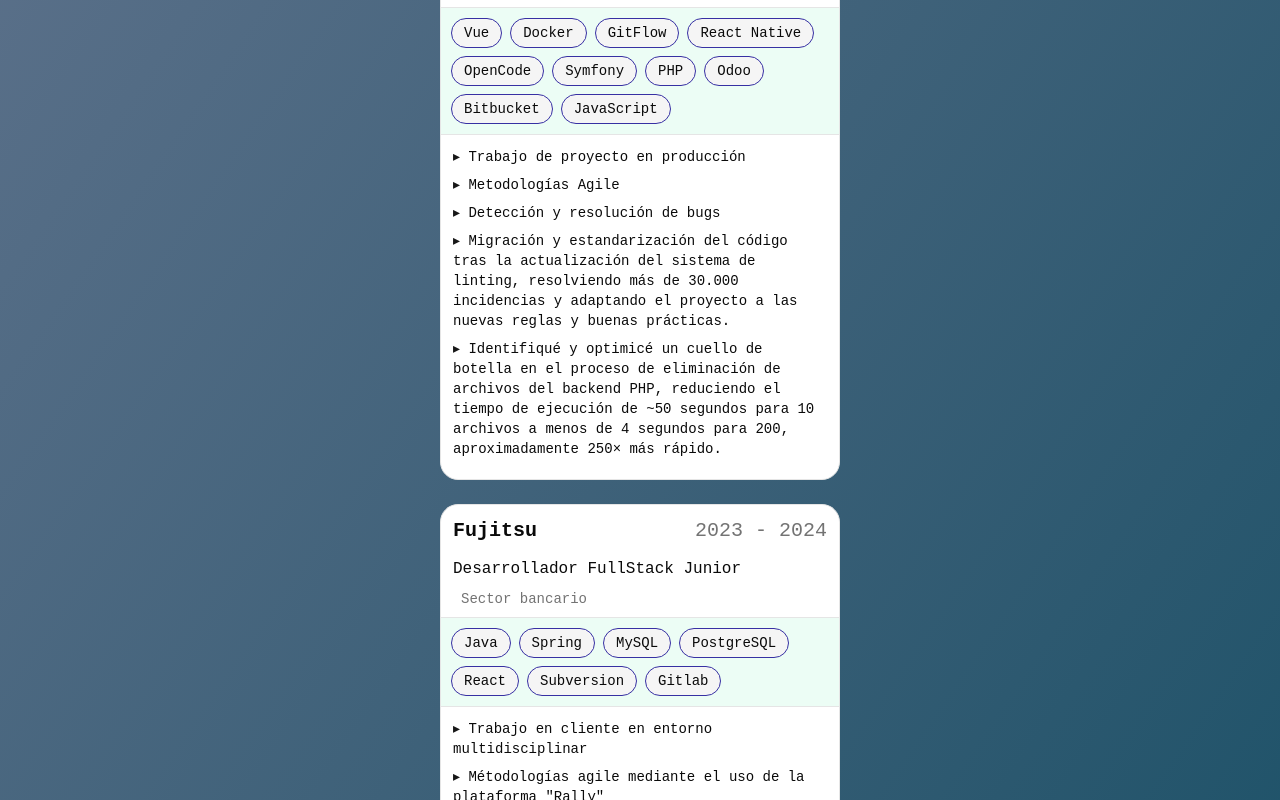
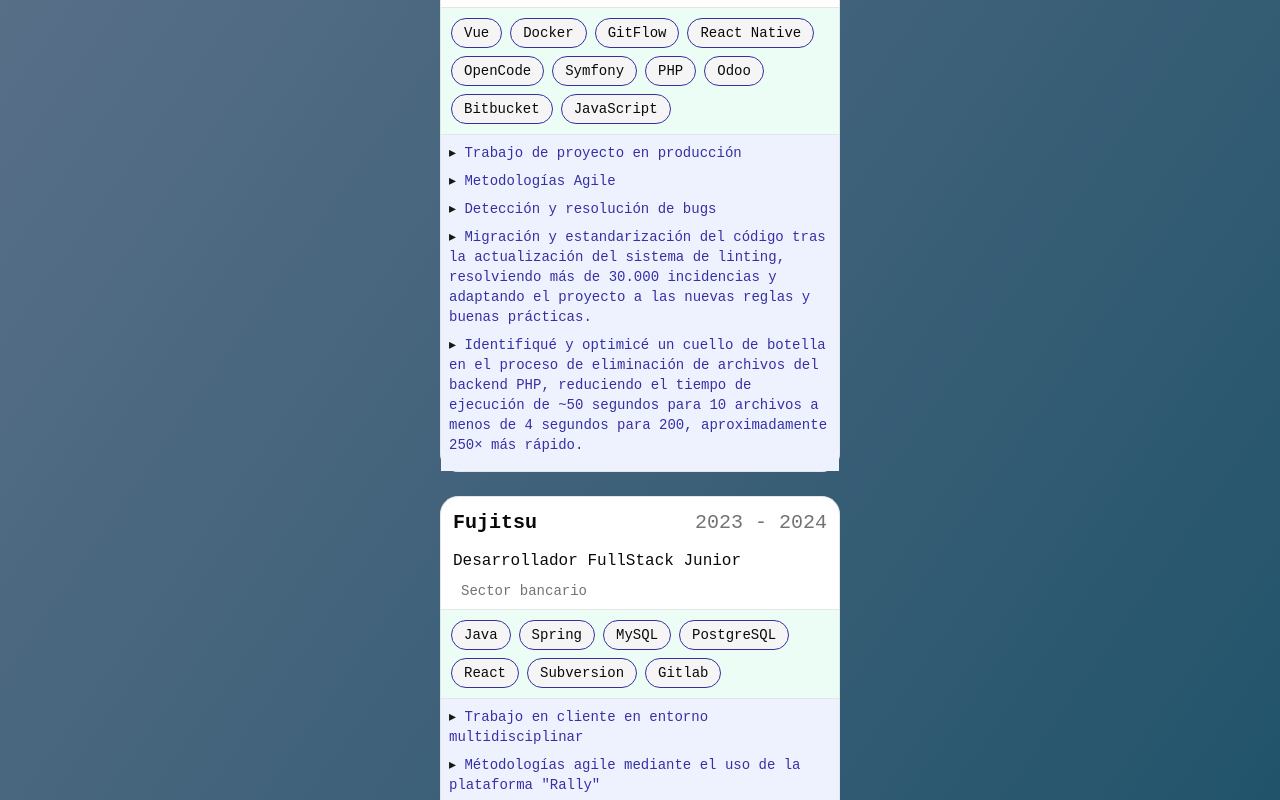
Before and after one commit to CarlosRamosDeveloper/portfolio, a React (Vite) app: page /experience in a window 1280 px wide. Shown: the part 500-1300 px from the top of the page. Built offline with nearby package versions, Linux system fonts and the light colour scheme.

Commit message:
implemented colors at job description

```diff
--- a/src/index.css
+++ b/src/index.css
@@ -97,8 +97,8 @@
     --foreground: oklch(0.985 0 0);
     --card: oklch(0.205 0 0);
     --card-foreground: oklch(0.985 0 0);
-    --card-secondary: #eef2ff;
-    --card-secondary-foreground: #3730a3;
+    --card-secondary: #3730a3;
+    --card-secondary-foreground:  #eef2ff;
     --card-details: #052e1b;
     --card-details-foreground: #d1fae5;
     --popover: oklch(0.205 0 0);
--- a/src/portfolio/pages/experience/components/ExperienceDescription.tsx
+++ b/src/portfolio/pages/experience/components/ExperienceDescription.tsx
@@ -4,7 +4,7 @@
 
 export const ExperienceDescription = ({ description }: Props) => {
   return (
-    <div className="px-2 pl-2 pb-2 text-sm">
+    <div className="px-2 pl-2 pb-2 text-sm text-card-secondary-foreground">
       <span className="text-primary">▸ </span>
       {description}
     </div>
--- a/src/portfolio/pages/experience/components/ExperienceDescriptionList.tsx
+++ b/src/portfolio/pages/experience/components/ExperienceDescriptionList.tsx
@@ -10,7 +10,7 @@
   return (
     <>
       <Separator />
-      <div className="py-2 m-1">
+      <div className="py-2 bg-card-secondary">
         {descriptions.map((description) => (
           <ExperienceDescription description={description} />
         ))}
```
